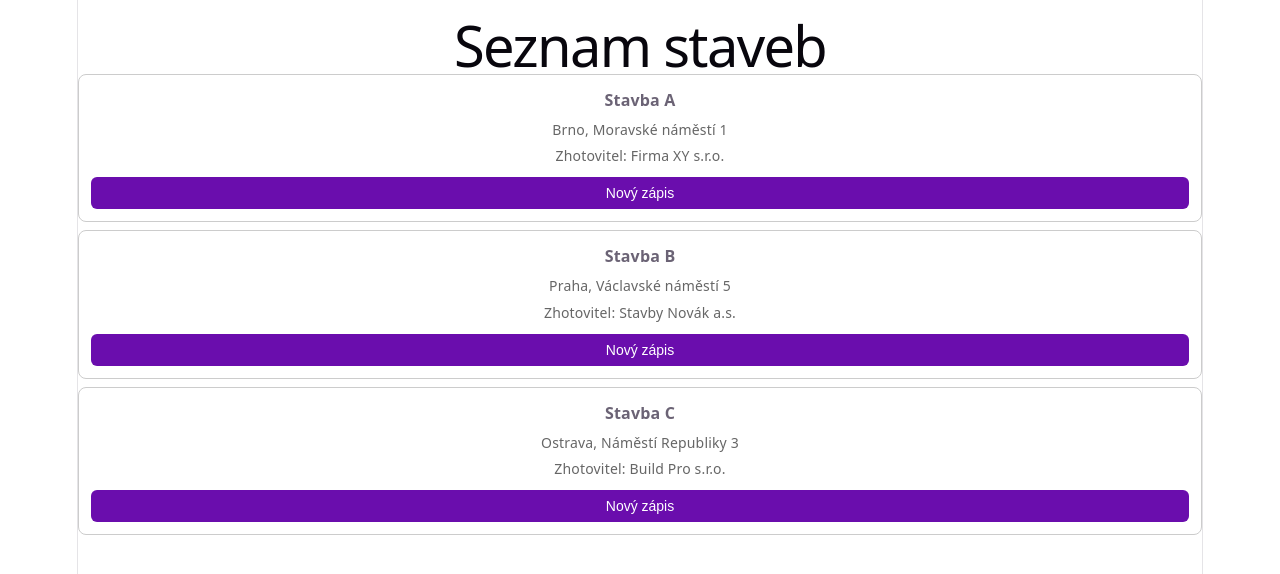
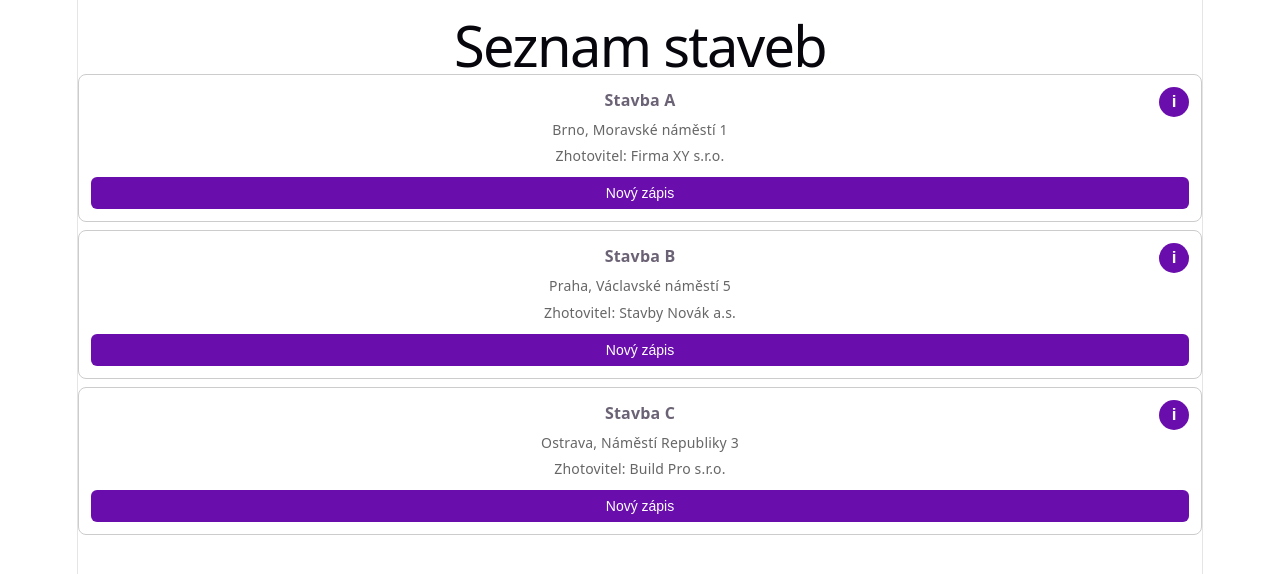
Before and after one commit to Grimmag1/BP-PWA_Aplikace_pro_spravu_kontrol, a React (Vite) app in the folder wireframe/: page /stavba/1/zapis/zavada/1 in a window 1280 px wide. Shown: the top 574 px of the page. Built offline with nearby package versions, Linux system fonts and the light colour scheme.

Commit message:
Added info button to easily open construction info

```diff
--- a/wireframe/src/components/HeaderStavby.tsx
+++ b/wireframe/src/components/HeaderStavby.tsx
@@ -22,6 +22,7 @@ function HeaderStavby({
         style={{
           display: "flex",
           alignItems: "center",
+          justifyContent: "space-between",
         }}
       >
         <button
@@ -37,6 +38,23 @@ function HeaderStavby({
         </button>
 
         <h1 style={{ flex: 1, textAlign: "center" }}>{stavba.jmeno}</h1>
+
+        <button
+          onClick={() => navigate(`/stavba/${stavba.id}/info`)}
+          style={{
+            width: "30px",
+            height: "30px",
+            borderRadius: "6px",
+            backgroundColor: "white",
+            color: "black",
+            border: "2px solid black",
+            cursor: "pointer",
+            fontSize: "18px",
+            fontWeight: "bold",
+          }}
+        >
+          i
+        </button>
       </div>
 
       <div
--- a/wireframe/src/components/StavbaItem.tsx
+++ b/wireframe/src/components/StavbaItem.tsx
@@ -45,11 +45,36 @@ function StavbaItem({
           ? `background-color ${HOLD_DELAY}ms ease`
           : "background-color 0.1s ease",
         userSelect: "none",
+        position: "relative",
       }}
     >
       <p style={{ fontWeight: "bold", fontSize: "16px", marginBottom: "4px" }}>
         {stavba.jmeno}
       </p>
+
+      <button
+        onClick={(e) => {
+          e.stopPropagation();
+          navigate(`/stavba/${stavba.id}/info`);
+        }}
+        style={{
+          position: "absolute",
+          top: "12px",
+          right: "12px",
+          width: "30px",
+          height: "30px",
+          borderRadius: "50%",
+          backgroundColor: "#6a0dad",
+          color: "white",
+          border: "none",
+          cursor: "pointer",
+          fontSize: "17px",
+          fontWeight: "bold",
+        }}
+      >
+        i
+      </button>
+
       <p style={{ color: "#666", fontSize: "14px" }}>{stavba.adresa}</p>
       <p style={{ color: "#666", fontSize: "14px" }}>
         Zhotovitel: {stavba.zhotovitel}
--- a/wireframe/src/screens/StavbaInfoScreen.tsx
+++ b/wireframe/src/screens/StavbaInfoScreen.tsx
@@ -1,7 +1,20 @@
+import { useNavigate } from "react-router-dom";
+
 function StavbaInfoScreen() {
+  const navigate = useNavigate();
   return (
     <div>
-      <h1>hello world</h1>
+      <button
+        onClick={() => navigate(-1)}
+        style={{
+          background: "none",
+          border: "none",
+          fontSize: "20px",
+          cursor: "pointer",
+        }}
+      >
+        ←
+      </button>
     </div>
   );
 }
```
